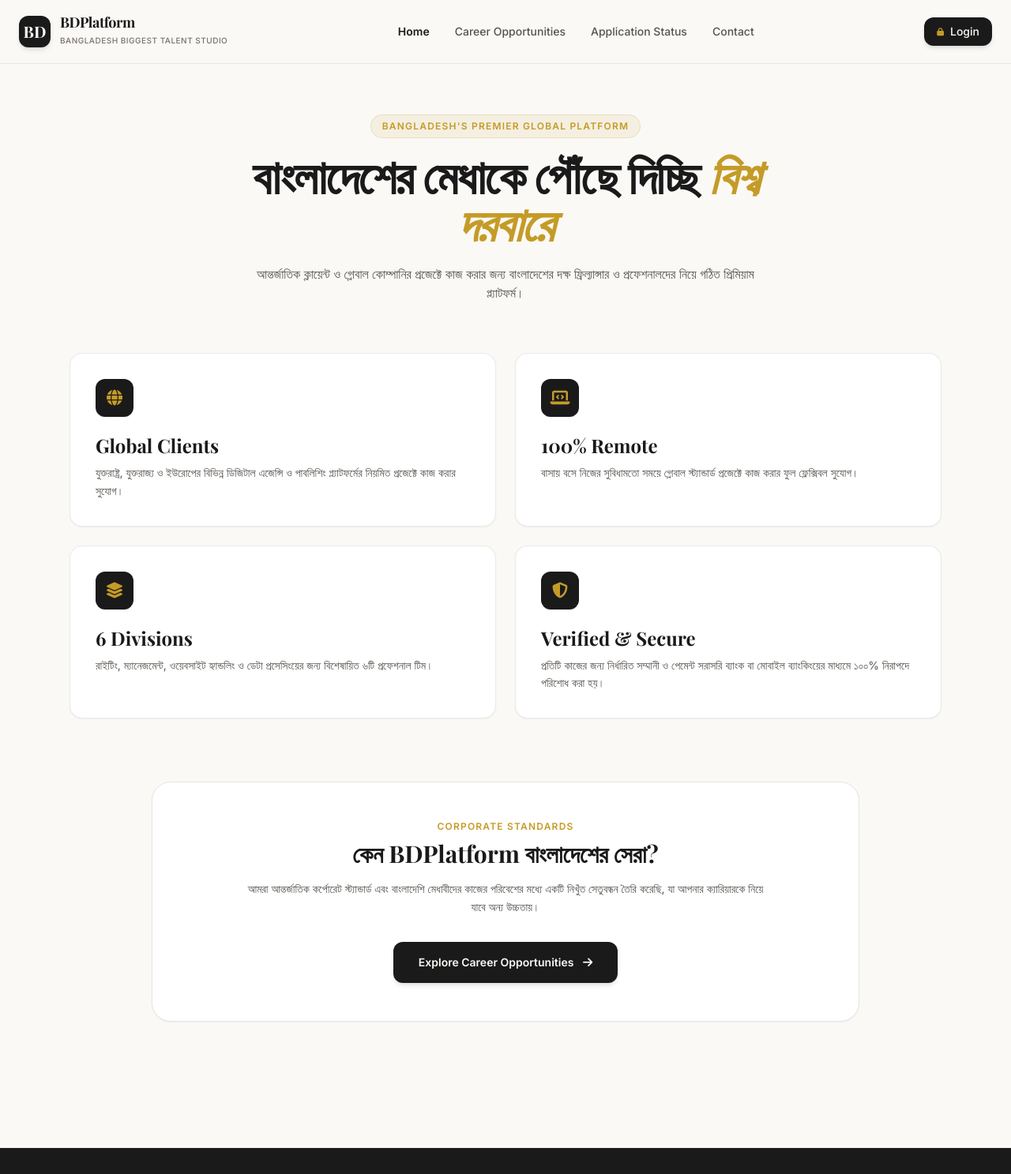
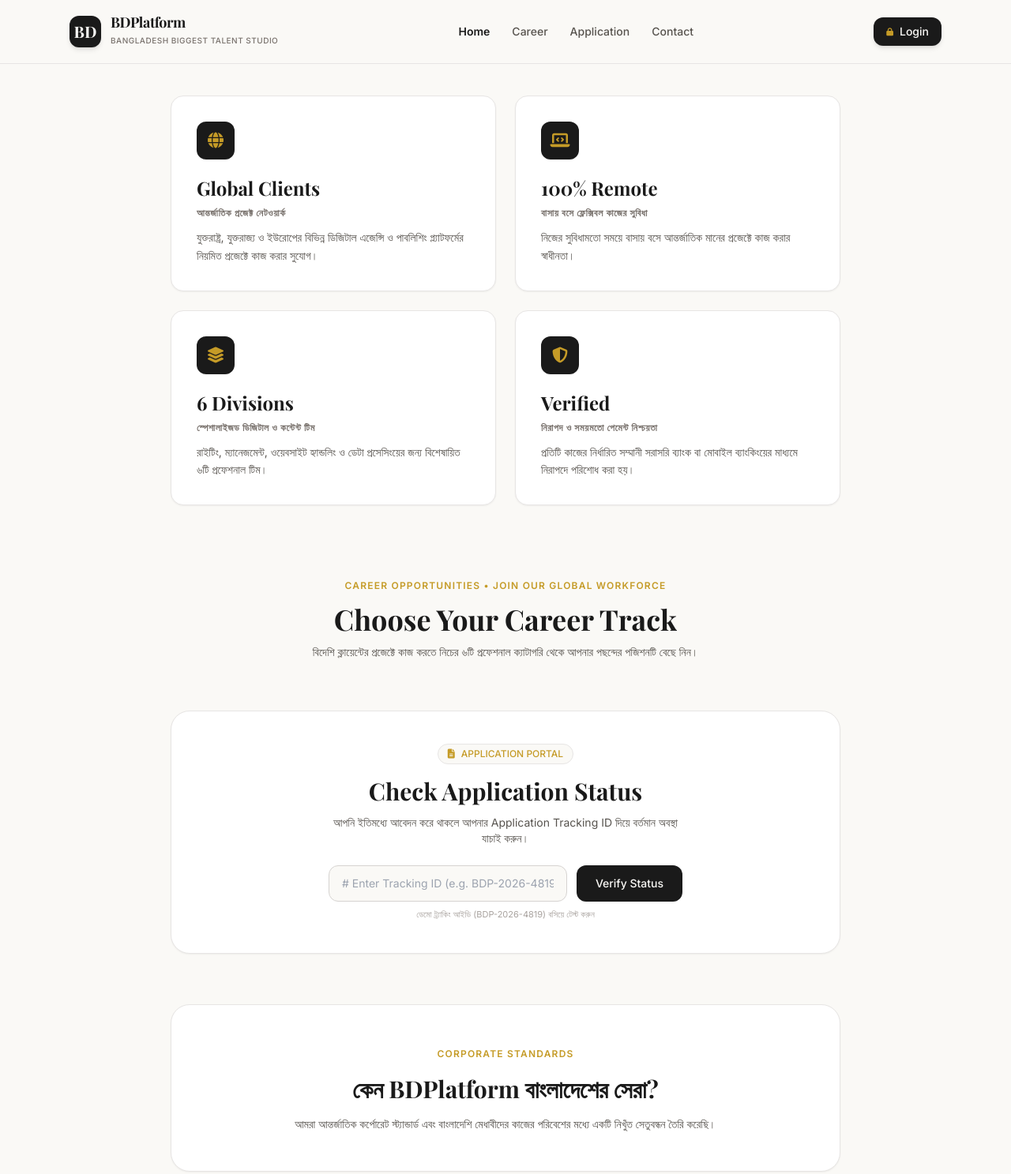
Before and after one commit to bdbiggestplatform/modernbd, a plain HTML site: page index.html in a window 1280 px wide. Shown: the top 1487 px of the page at 79% size. Drawn offline with nearby package versions, Linux system fonts and the light colour scheme; a web font is replaced by a local one.

Commit message:
Update index.html

```diff
--- a/index.html
+++ b/index.html
@@ -3,7 +3,7 @@
 <head>
     <meta charset="UTF-8">
     <meta name="viewport" content="width=device-width, initial-scale=1.0">
-    <title>BDPlatform | Global Talent & Editorial Studio</title>
+    <title>BDPlatform | Bangladesh Biggest Talent Studio</title>
     <script src="https://cdn.tailwindcss.com"></script>
     <link rel="stylesheet" href="https://cdnjs.cloudflare.com/ajax/libs/font-awesome/6.4.0/css/all.min.css">
     <link href="https://fonts.googleapis.com/css2?family=Inter:wght@300;400;500;600;700&family=Playfair+Display:ital,wght@0,600;0,700;1,600&display=swap" rel="stylesheet">
@@ -27,9 +27,9 @@
 </head>
 <body class="bg-editorial text-charcoal font-sans antialiased">
 
-    <!-- Top Navigation Bar -->
+    <!-- Top Sticky Navigation Bar -->
     <header class="sticky top-0 z-40 bg-editorial/95 backdrop-blur-md border-b border-stone-200">
-        <div class="max-w-7xl mx-auto px-4 sm:px-6 h-20 flex items-center justify-between">
+        <div class="max-w-6xl mx-auto px-4 sm:px-6 h-20 flex items-center justify-between">
             <a href="index.html" class="flex items-center space-x-3">
                 <div class="w-10 h-10 rounded-xl bg-charcoal text-editorial flex items-center justify-center font-serif font-bold text-xl shadow-md">BD</div>
                 <div>
@@ -39,91 +39,101 @@
             </a>
 
             <!-- Desktop Menu -->
-            <nav class="hidden md:flex items-center space-x-8 text-sm font-medium text-stone-600">
+            <nav class="hidden md:flex items-center space-x-7 text-sm font-medium text-stone-600">
                 <a href="index.html" class="text-charcoal font-semibold">Home</a>
-                <a href="career.html" class="hover:text-charcoal transition">Career Opportunities</a>
-                <a href="application.html" class="hover:text-charcoal transition">Application Status</a>
+                <a href="#career" class="hover:text-charcoal transition">Career</a>
+                <a href="#application" class="hover:text-charcoal transition">Application</a>
                 <a href="contact.html" class="hover:text-charcoal transition">Contact</a>
             </nav>
 
-            <div class="flex items-center space-x-3">
             <a href="login.html" class="px-4 py-2 text-xs sm:text-sm font-medium bg-charcoal text-editorial rounded-xl shadow-md hover:bg-stone-800 transition flex items-center gap-2">
                 <i class="fa-solid fa-lock text-[10px] text-gold"></i> Login
             </a>
         </div>
-        </div>
     </header>
-        <!-- Hero Section -->
-    <main>
-        <section class="pt-16 pb-20 px-4 sm:px-6 max-w-6xl mx-auto">
-            <div class="text-center max-w-3xl mx-auto mb-16">
-                <span class="text-xs font-semibold uppercase tracking-widest text-gold bg-gold/10 px-3.5 py-1.5 rounded-full border border-gold/20 inline-block mb-4">
-                    Bangladesh's Premier Global Platform
-                </span>
-                <h1 class="font-serif text-3xl sm:text-5xl md:text-6xl font-bold tracking-tight text-charcoal leading-tight mb-6">
-                    বাংলাদেশের মেধাকে পৌঁছে দিচ্ছি <span class="italic text-gold">বিশ্ব দরবারে</span>
-                </h1>
-                <p class="text-sm sm:text-base text-stone-600 leading-relaxed max-w-2xl mx-auto">
-                    আন্তর্জাতিক ক্লায়েন্ট ও গ্লোবাল কোম্পানির প্রজেক্টে কাজ করার জন্য বাংলাদেশের দক্ষ ফ্রিল্যান্সার ও প্রফেশনালদের নিয়ে গঠিত প্রিমিয়াম প্ল্যাটফর্ম।
-                </p>
-            </div>
+        <!-- Main Container matching screenshot layout -->
+    <main class="max-w-4xl mx-auto px-4 sm:px-6 py-10 space-y-16">
 
-            <!-- 4 Feature Cards Grid -->
-            <div class="grid sm:grid-cols-2 gap-6 mb-20">
+        <!-- 4 Grid Feature Cards (from screenshot 1 & 2) -->
+        <div class="grid sm:grid-cols-2 gap-6">
             <!-- Card 1 -->
-                <div class="bg-white p-8 rounded-2xl border border-stone-200/80 shadow-sm hover:border-gold transition">
+            <div class="bg-white p-8 rounded-2xl border border-stone-200 shadow-sm hover:border-gold transition">
                 <div class="w-12 h-12 rounded-xl bg-charcoal text-gold flex items-center justify-center text-xl mb-5 shadow-sm">
                     <i class="fa-solid fa-globe"></i>
                 </div>
                 <h3 class="font-serif text-2xl font-bold text-charcoal mb-2">Global Clients</h3>
+                <p class="text-xs text-stone-500 mb-3 uppercase tracking-wider font-semibold">আন্তর্জাতিক প্রজেক্ট নেটওয়ার্ক</p>
                 <p class="text-sm text-stone-600 leading-relaxed">যুক্তরাষ্ট্র, যুক্তরাজ্য ও ইউরোপের বিভিন্ন ডিজিটাল এজেন্সি ও পাবলিশিং প্ল্যাটফর্মের নিয়মিত প্রজেক্টে কাজ করার সুযোগ।</p>
             </div>
 
             <!-- Card 2 -->
-                <div class="bg-white p-8 rounded-2xl border border-stone-200/80 shadow-sm hover:border-gold transition">
+            <div class="bg-white p-8 rounded-2xl border border-stone-200 shadow-sm hover:border-gold transition">
                 <div class="w-12 h-12 rounded-xl bg-charcoal text-gold flex items-center justify-center text-xl mb-5 shadow-sm">
                     <i class="fa-solid fa-laptop-code"></i>
                 </div>
                 <h3 class="font-serif text-2xl font-bold text-charcoal mb-2">100% Remote</h3>
-                    <p class="text-sm text-stone-600 leading-relaxed">বাসায় বসে নিজের সুবিধামতো সময়ে গ্লোবাল স্ট্যান্ডার্ড প্রজেক্টে কাজ করার ফুল ফ্লেক্সিবল সুযোগ।</p>
+                <p class="text-xs text-stone-500 mb-3 uppercase tracking-wider font-semibold">বাসায় বসে ফ্লেক্সিবল কাজের সুবিধা</p>
+                <p class="text-sm text-stone-600 leading-relaxed">নিজের সুবিধামতো সময়ে বাসায় বসে আন্তর্জাতিক মানের প্রজেক্টে কাজ করার স্বাধীনতা।</p>
             </div>
 
             <!-- Card 3 -->
-                <div class="bg-white p-8 rounded-2xl border border-stone-200/80 shadow-sm hover:border-gold transition">
+            <div class="bg-white p-8 rounded-2xl border border-stone-200 shadow-sm hover:border-gold transition">
                 <div class="w-12 h-12 rounded-xl bg-charcoal text-gold flex items-center justify-center text-xl mb-5 shadow-sm">
                     <i class="fa-solid fa-layer-group"></i>
                 </div>
                 <h3 class="font-serif text-2xl font-bold text-charcoal mb-2">6 Divisions</h3>
+                <p class="text-xs text-stone-500 mb-3 uppercase tracking-wider font-semibold">স্পেশালাইজড ডিজিটাল ও কন্টেন্ট টিম</p>
                 <p class="text-sm text-stone-600 leading-relaxed">রাইটিং, ম্যানেজমেন্ট, ওয়েবসাইট হ্যান্ডলিং ও ডেটা প্রসেসিংয়ের জন্য বিশেষায়িত ৬টি প্রফেশনাল টিম।</p>
             </div>
 
             <!-- Card 4 -->
-                <div class="bg-white p-8 rounded-2xl border border-stone-200/80 shadow-sm hover:border-gold transition">
+            <div class="bg-white p-8 rounded-2xl border border-stone-200 shadow-sm hover:border-gold transition">
                 <div class="w-12 h-12 rounded-xl bg-charcoal text-gold flex items-center justify-center text-xl mb-5 shadow-sm">
                     <i class="fa-solid fa-shield-halved"></i>
                 </div>
-                    <h3 class="font-serif text-2xl font-bold text-charcoal mb-2">Verified & Secure</h3>
-                    <p class="text-sm text-stone-600 leading-relaxed">প্রতিটি কাজের জন্য নির্ধারিত সম্মানী ও পেমেন্ট সরাসরি ব্যাংক বা মোবাইল ব্যাংকিংয়ের মাধ্যমে ১০০% নিরাপদে পরিশোধ করা হয়।</p>
+                <h3 class="font-serif text-2xl font-bold text-charcoal mb-2">Verified</h3>
+                <p class="text-xs text-stone-500 mb-3 uppercase tracking-wider font-semibold">নিরাপদ ও সময়মতো পেমেন্ট নিশ্চয়তা</p>
+                <p class="text-sm text-stone-600 leading-relaxed">প্রতিটি কাজের নির্ধারিত সম্মানী সরাসরি ব্যাংক বা মোবাইল ব্যাংকিংয়ের মাধ্যমে নিরাপদে পরিশোধ করা হয়।</p>
             </div>
         </div>
 
-            <!-- Corporate Standards Section -->
-            <div class="bg-white border border-stone-200 rounded-3xl p-8 sm:p-12 shadow-sm text-center max-w-4xl mx-auto">
-                <span class="text-xs font-semibold uppercase tracking-widest text-gold block mb-2">Corporate Standards</span>
-                <h2 class="font-serif text-2xl sm:text-3xl font-bold text-charcoal mb-4">কেন BDPlatform বাংলাদেশের সেরা?</h2>
-                <p class="text-sm text-stone-600 leading-relaxed max-w-2xl mx-auto mb-8">
-                    আমরা আন্তর্জাতিক কর্পোরেট স্ট্যান্ডার্ড এবং বাংলাদেশি মেধাবীদের কাজের পরিবেশের মধ্যে একটি নিখুঁত সেতুবন্ধন তৈরি করেছি, যা আপনার ক্যারিয়ারকে নিয়ে যাবে অন্য উচ্চতায়।
+        <!-- Career Section Title -->
+        <section id="career" class="text-center space-y-3 pt-6">
+            <span class="text-xs font-semibold uppercase tracking-widest text-gold">Career Opportunities • Join Our Global Workforce</span>
+            <h2 class="font-serif text-3xl sm:text-4xl font-bold text-charcoal">Choose Your Career Track</h2>
+            <p class="text-sm text-stone-600 max-w-xl mx-auto">বিদেশি ক্লায়েন্টের প্রজেক্টে কাজ করতে নিচের ৬টি প্রফেশনাল ক্যাটাগরি থেকে আপনার পছন্দের পজিশনটি বেছে নিন।</p>
+        </section>
+
+        <!-- Application Status Section -->
+        <section id="application" class="bg-white p-8 sm:p-10 rounded-3xl border border-stone-200 shadow-sm text-center">
+            <div class="inline-flex items-center gap-2 px-3 py-1 rounded-full bg-editorial border border-stone-200 text-xs font-medium text-gold mb-4">
+                <i class="fa-solid fa-file-lines"></i> APPLICATION PORTAL
+            </div>
+            <h2 class="font-serif text-2xl sm:text-3xl font-bold text-charcoal mb-3">Check Application Status</h2>
+            <p class="text-sm text-stone-600 mb-6 max-w-md mx-auto">আপনি ইতিমধ্যে আবেদন করে থাকলে আপনার Application Tracking ID দিয়ে বর্তমান অবস্থা যাচাই করুন।</p>
+
+            <div class="flex flex-col sm:flex-row gap-3 max-w-md mx-auto">
+                <input type="text" id="trackInput" placeholder="# Enter Tracking ID (e.g. BDP-2026-4819)" class="flex-1 px-4 py-3 text-sm bg-editorial border border-stone-300 rounded-xl focus:outline-none focus:border-charcoal">
+                <button onclick="checkStatus()" class="px-6 py-3 bg-charcoal text-editorial text-sm font-medium rounded-xl hover:bg-stone-800 transition">
+                    Verify Status
+                </button>
+            </div>
+            <p class="text-[11px] text-stone-400 mt-2">ডেমো ট্র্যাকিং আইডি (BDP-2026-4819) বসিয়ে টেস্ট করুন</p>
+            <div id="trackResult" class="mt-4 text-sm font-medium hidden"></div>
+        </section>
+
+        <!-- Corporate Standards Info Box -->
+        <section class="bg-white p-8 sm:p-12 rounded-3xl border border-stone-200 shadow-sm text-center space-y-4">
+            <span class="text-xs font-semibold uppercase tracking-widest text-gold">Corporate Standards</span>
+            <h2 class="font-serif text-2xl sm:text-3xl font-bold text-charcoal">কেন BDPlatform বাংলাদেশের সেরা?</h2>
+            <p class="text-sm text-stone-600 leading-relaxed max-w-2xl mx-auto">
+                আমরা আন্তর্জাতিক কর্পোরেট স্ট্যান্ডার্ড এবং বাংলাদেশি মেধাবীদের কাজের পরিবেশের মধ্যে একটি নিখুঁত সেতুবন্ধন তৈরি করেছি।
             </p>
-                <a href="career.html" class="inline-block px-8 py-4 bg-charcoal text-editorial text-sm font-semibold rounded-xl hover:bg-stone-800 transition shadow-md">
-                    Explore Career Opportunities <i class="fa-solid fa-arrow-right ml-2"></i>
-                </a>
-            </div>
-        </section>
         </main>
 
-    <!-- Professional Dark Footer -->
+    <!-- Footer matching screenshot -->
     <footer class="bg-charcoal text-stone-400 py-16 px-4 sm:px-6 border-t border-stone-800 mt-20">
-        <div class="max-w-6xl mx-auto grid grid-cols-1 md:grid-cols-2 gap-10 items-center border-b border-stone-800 pb-12 mb-8">
+        <div class="max-w-4xl mx-auto grid grid-cols-1 md:grid-cols-2 gap-10 items-center border-b border-stone-800 pb-12 mb-8">
             <div>
                 <div class="flex items-center space-x-3 mb-4">
                     <div class="w-10 h-10 rounded-xl bg-gold text-charcoal flex items-center justify-center font-serif font-bold text-xl">BD</div>
@@ -140,13 +150,45 @@
             </div>
         </div>
 
-        <div class="max-w-6xl mx-auto flex flex-col sm:flex-row items-center justify-between text-xs text-stone-500 gap-4">
+        <div class="max-w-4xl mx-auto">
+            <h4 class="text-xs font-bold uppercase tracking-wider text-editorial mb-4">Platform Menu</h4>
+            <ul class="space-y-2 text-sm text-stone-400 mb-8">
+                <li><a href="index.html" class="hover:text-editorial transition">Home</a></li>
+                <li><a href="#career" class="hover:text-editorial transition">Career Opportunities</a></li>
+                <li><a href="#application" class="hover:text-editorial transition">Application Status</a></li>
+                <li><a href="login.html" class="hover:text-editorial transition">Team Member Login</a></li>
+            </ul>
+
+            <h4 class="text-xs font-bold uppercase tracking-wider text-editorial mb-4">Corporate Contact</h4>
+            <div class="space-y-2 text-sm text-stone-400 mb-10">
+                <p><i class="fa-solid fa-globe text-gold mr-2"></i> bdplatform.page.gd</p>
+                <p><i class="fa-solid fa-envelope text-gold mr-2"></i> careers@bdplatform.page.gd</p>
+                <p><i class="fa-solid fa-location-dot text-gold mr-2"></i> Dhaka, Bangladesh (Global Remote Operations)</p>
+            </div>
+
+            <div class="flex flex-col sm:flex-row items-center justify-between text-xs text-stone-500 pt-6 border-t border-stone-800 gap-4">
                 <p>&copy; 2026 BDPlatform. All Rights Reserved. Proudly Representing Bangladesh Globally.</p>
                 <div class="flex space-x-6">
                     <a href="contact.html" class="hover:text-editorial transition">Privacy Policy</a>
                     <a href="contact.html" class="hover:text-editorial transition">Terms of Engagement</a>
                 </div>
             </div>
+        </div>
     </footer>
+
+    <script>
+        function checkStatus() {
+            const val = document.getElementById('trackInput').value.trim();
+            const res = document.getElementById('trackResult');
+            res.classList.remove('hidden');
+            if(!val) {
+                res.className = 'mt-4 text-sm font-medium text-red-600';
+                res.innerText = 'অনুগ্রহ করে একটি সঠিক Tracking ID দিন।';
+            } else {
+                res.className = 'mt-4 text-sm font-medium text-emerald-700';
+                res.innerText = 'Status for ' + val + ': Under Editorial Review (আপনার আবেদনটি যাচাই করা হচ্ছে)।';
+            }
+        }
+    </script>
 </body>
 </html>
```
Lines whose indentation alone changed are shown as unchanged.
